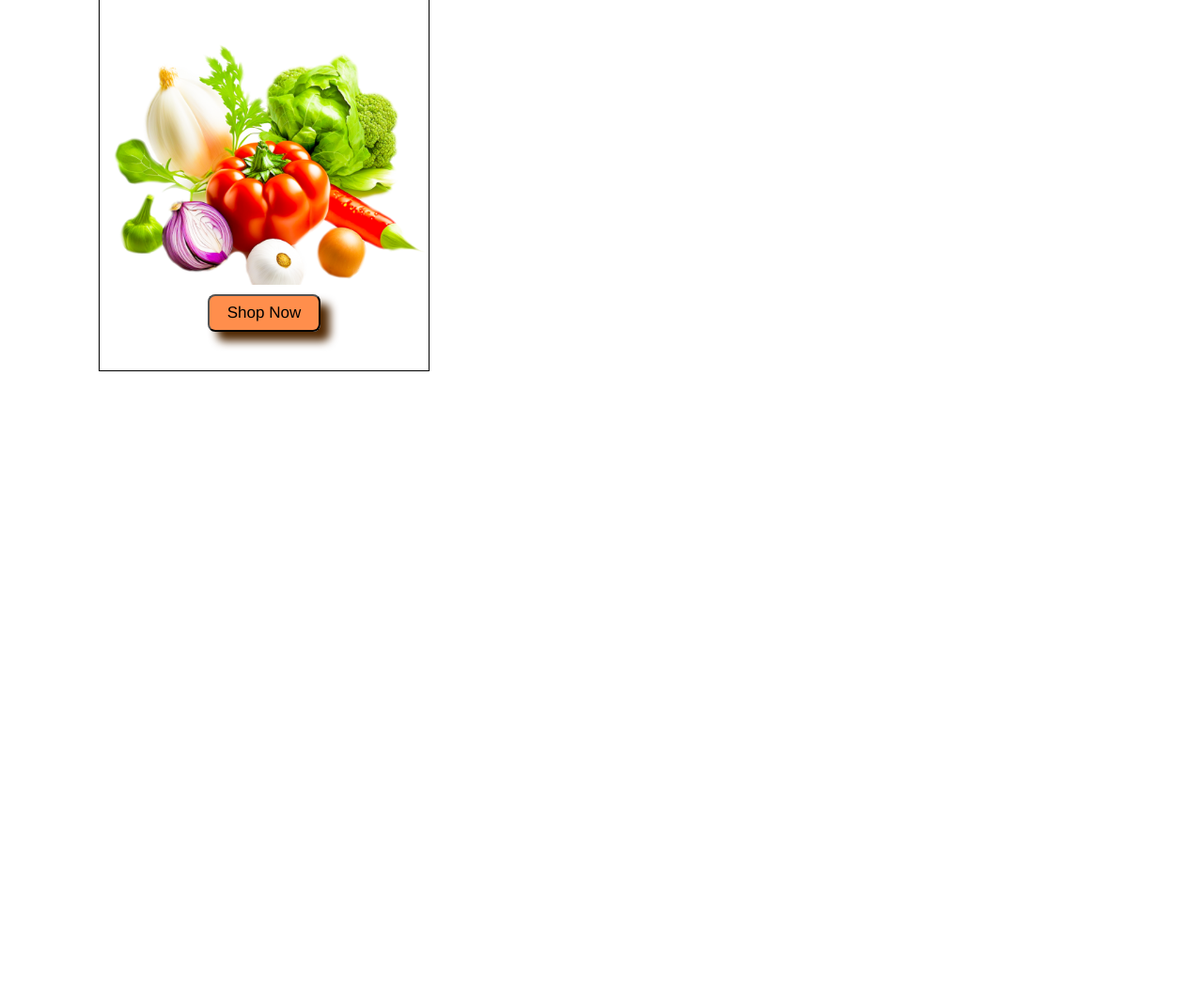
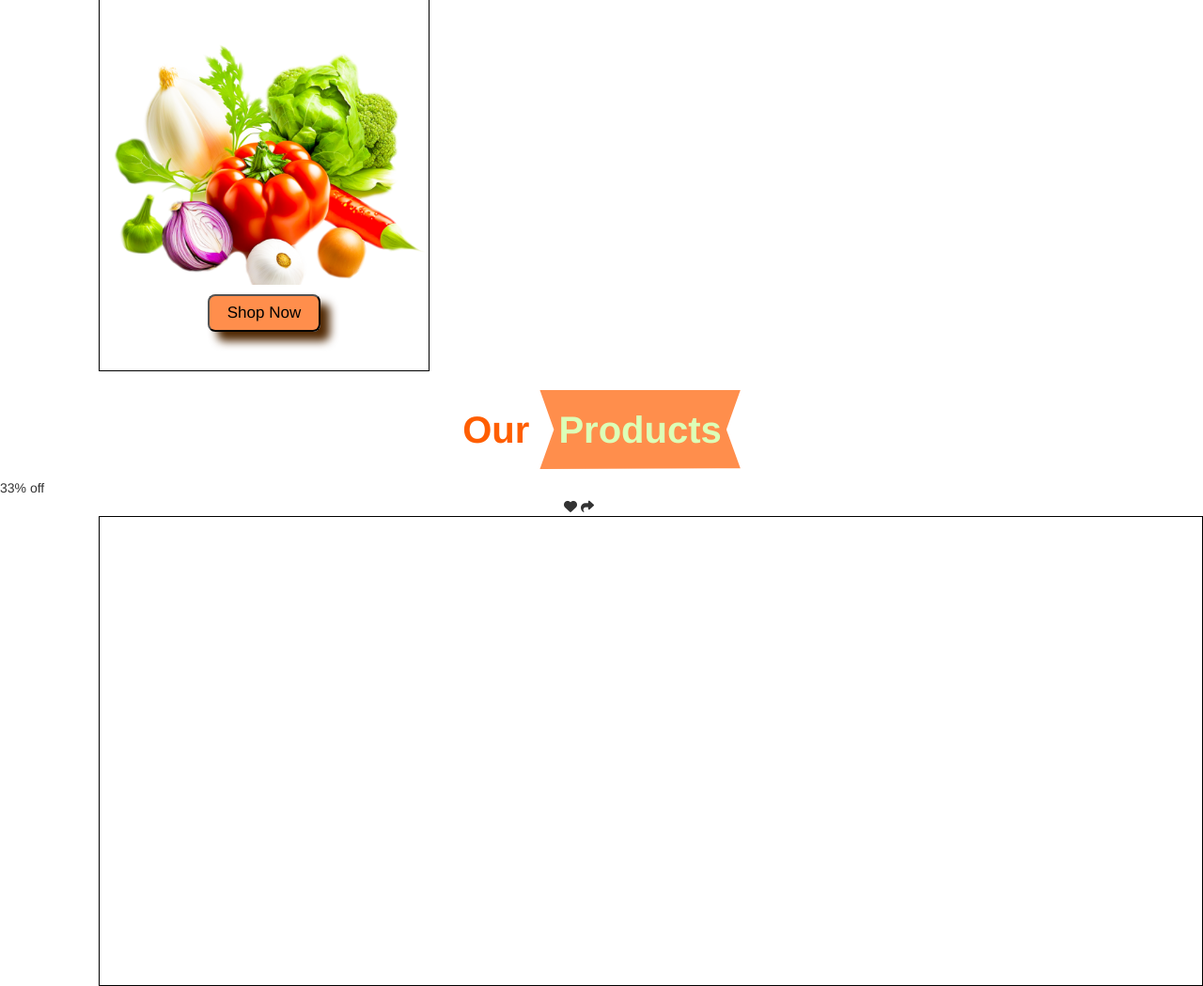
Before and after one commit to saadia07/grocerease, a plain HTML site: page home.html in a window 1280 px wide. Shown: the part 2059-3108 px from the top of the page at 94% size. Before the commit the page ends 2454 px from the top, so only its background shows below. Drawn offline with Linux system fonts and the light colour scheme.

Commit message:
incomplete work

```diff
--- a/css/home.css
+++ b/css/home.css
@@ -190,3 +190,4 @@
     font-size: 19px;
     box-shadow: 10px  10px  10px rgb(49, 61, 35);
 }
+/* products section */
--- a/home.html
+++ b/home.html
@@ -108,6 +108,21 @@
             </div>
       </div>
     </section>
+     <!-- products section -->
+     <section class="products" id="products">
+      <h3 class="heading">Our <span>Products</span> </h3>
+      <div class="box-container">
+        <span class="discount">33% off</span>
+        <div class="icons">
+          <i class="fa-solid fa-heart"></i>
+          <i class="fa-solid fa-share"></i>
+        </div>
+        <div class="box">
+
+        </div>
+      </div>
+
+     </section>
 
   </body>
   </html>
```
Also changed, not shown: images/cinqueterre.jpg (deleted), images/gabbage.png (added), images/milk.jpg (added), images/orange.jpg (added), 1 other file.
